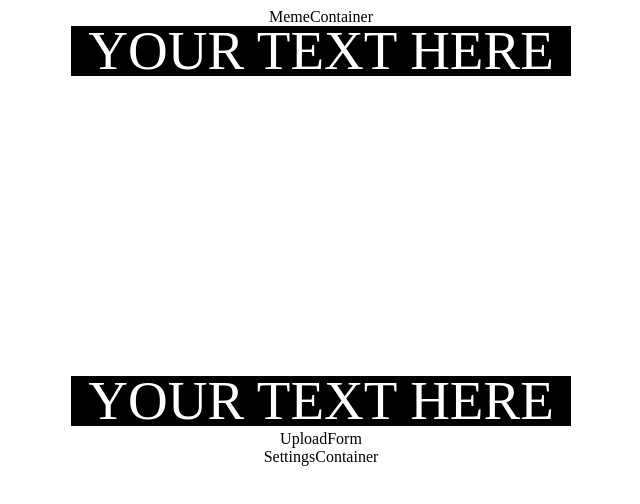
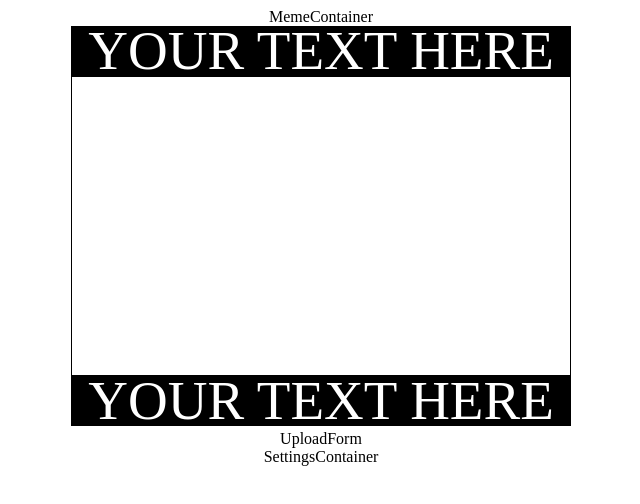
Before and after one commit to amandena/react-meme-generator, a React (Create React App) app: page / in a window 1280 px wide. Shown: the top 504 px of the page, without its empty margins (319-959 px from the left). Built offline with nearby package versions, Linux system fonts and the light colour scheme.

Commit message:
added classes to svg elements

```diff
--- a/src/components/MemeCard.js
+++ b/src/components/MemeCard.js
@@ -2,20 +2,20 @@ import React from 'react'
 
 const MemeCard = () => {
   return(
-    <div contentEditable='true'>
+    <div contentEditable='true' className="meme-div">
       <svg version="1.1"
           baseProfile="full"
           width="500" height="400"
           // viewBox="0 0 100 100"
           xmlns="http://www.w3.org/2000/svg">
 
-        <rect width="100%" height="100%" fill="black" />
+        <rect class="background-box" width="100%" height="100%" fill="black" />
 
-        <text x="250" y="43" font-size="55" text-anchor="middle" fill="white">YOUR TEXT HERE</text>
+        <text class="top-text" x="250" y="43" font-size="55" text-anchor="middle" fill="white">YOUR TEXT HERE</text>
 
-        <rect width="100%" height="75%" x="" y="50" fill="white" />
+        <rect class="img-box" width="100%" height="75%" x="" y="50" fill="white" stroke="black" stroke-width="2" />
 
-        <text x="250" y="393" font-size="55" text-anchor="middle" fill="white">YOUR TEXT HERE</text>
+        <text class="bottom-text" x="250" y="393" font-size="55" text-anchor="middle" fill="white">YOUR TEXT HERE</text>
 
       </svg>
     </div>
```
